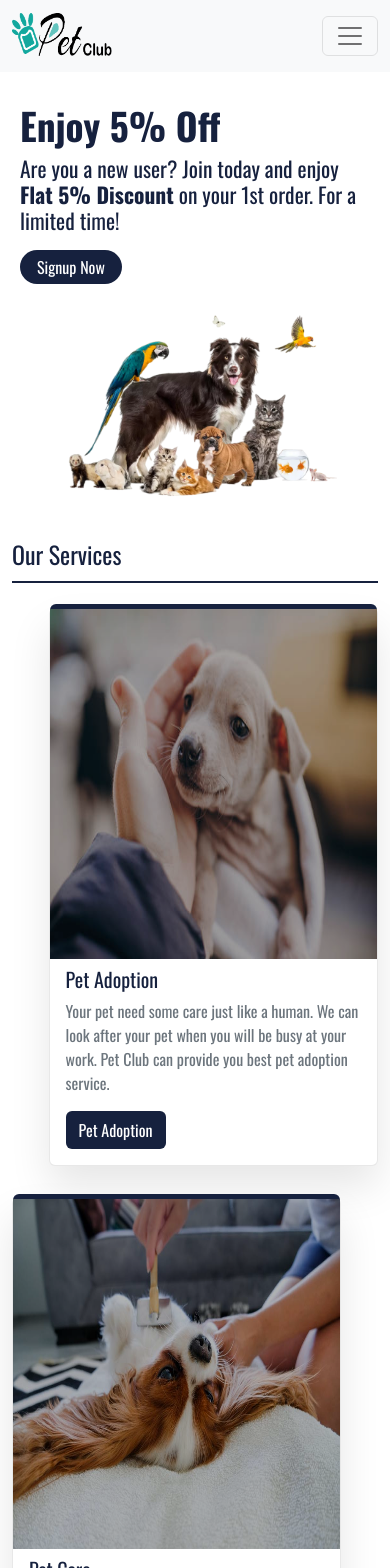
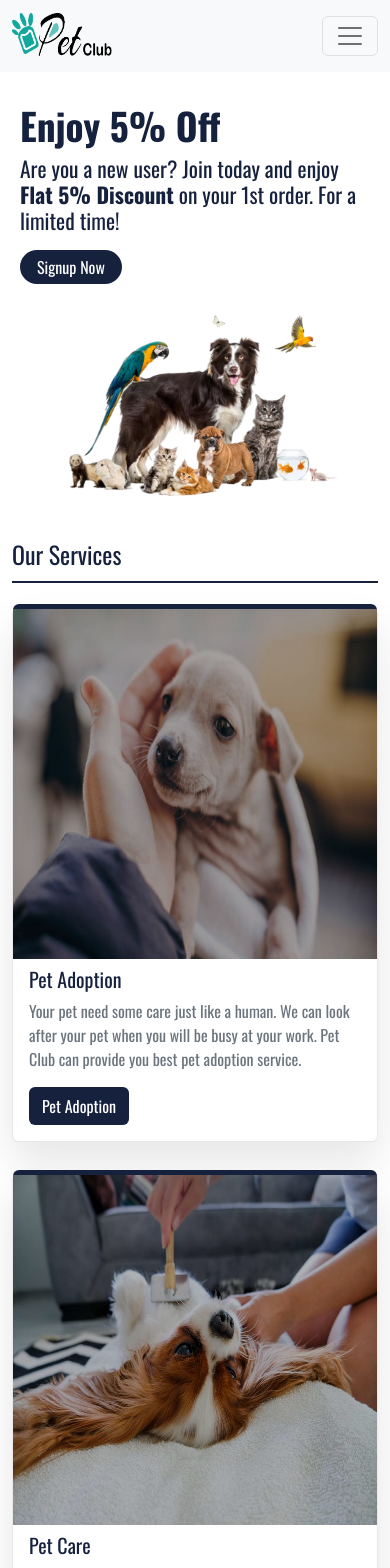
Before and after one commit to al-mohaimin-farabi/pet-club, a React (Create React App) app: page / in a window 390 px wide. Shown: the top 1568 px of the page. Built offline with nearby package versions, Linux system fonts and the light colour scheme.

Commit message:
change in services

```diff
--- a/src/App.css
+++ b/src/App.css
@@ -141,6 +141,7 @@
   border: solid 1px rgba(37, 37, 37, 0.1);
   background-color: #ffffff;
 }
+
 .service-showcase .card img {
   filter: brightness(70%);
   width: 100%;
@@ -157,3 +158,13 @@
   height: 8px;
   border-radius: 6px 6px 0 0;
 }
+
+@media only screen and (max-width: 767px) and (min-width: 200px) {
+  .service-showcase .card {
+    width: 100%;
+    border-radius: 6px;
+    box-shadow: 0 20px 40px 0 rgba(0, 0, 0, 0.1);
+    border: solid 1px rgba(37, 37, 37, 0.1);
+    background-color: #ffffff;
+  }
+}
--- a/src/pages/Services/ServiceShowCase.js
+++ b/src/pages/Services/ServiceShowCase.js
@@ -13,7 +13,7 @@ const Services = () => {
           <h2 className="text-main  position-relative">Our Services</h2>
         </div>
         <div className="row gx-0 gx-md-5 mx-0 px-0 gy-3 row-cols-1 row-cols-sm-1 row-cols-md-2 row-cols-lg-2 mt-0 py-2 ">
-          <div className="col h-100 d-flex justify-content-end ">
+          <div className="col h-100 d-flex justify-content-md-end">
             <div className="card my-2 ">
               <img
                 className="card-icon img-fluid m-0 p-0 h-100"
@@ -39,7 +39,7 @@ const Services = () => {
               </div>
             </div>
           </div>
-          <div className="col h-100 d-flex justify-content-start ">
+          <div className="col h-100 d-flex justify-content-md-start ">
             <div className="card my-2 ">
               <img
                 className="card-icon img-fluid m-0 p-0 h-100"
@@ -65,7 +65,7 @@ const Services = () => {
               </div>
             </div>
           </div>
-          <div className="col h-100 d-flex justify-content-end ">
+          <div className="col h-100 d-flex justify-content-md-end">
             <div className="card my-2 ">
               <img
                 className="card-icon img-fluid m-0 p-0 h-100"
```
